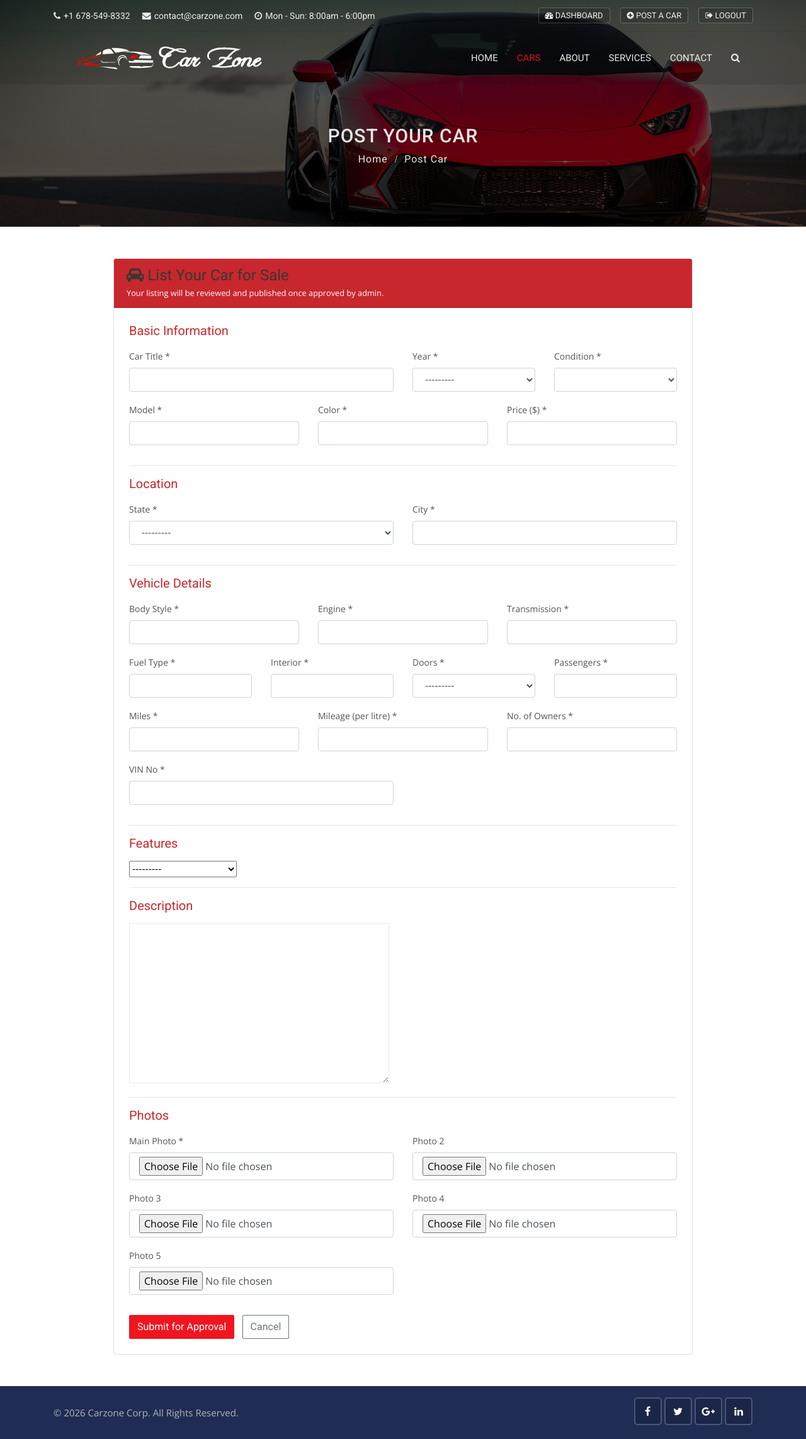
After one commit to pranayreddy-08/carzone, a Django app: page /cars/post in a window 1280 px wide. The commit adds this page. Shown: the whole page at 63% size. Run offline with Django 3.2, Linux system fonts and the light colour scheme; the visitor is signed in with stand-in values (Sample User, id 1); lists and menus that the app fills with data are empty; some libraries are stand-ins or nearby versions.

Commit message:
Add user car listings with admin approval workflow
- Add owner (FK to User) and is_approved fields to Car model
- Users can post car ads via /cars/post (login required)
- Posted cars default to pending; admin approves via admin panel
- Users can delete their own listings from dashboard
- Dashboard now shows My Listings (with status) and My Inquiries
- Public car/search/home views only show approved cars
- Added approve_cars bulk action in admin
- Post a Car link added to topbar for logged-in users

Co-Authored-By: Claude Sonnet 4.6 <noreply@anthropic.com>

```diff
--- a/accounts/views.py
+++ b/accounts/views.py
@@ -2,6 +2,7 @@ from django.shortcuts import render, redirect
 from django.contrib import messages, auth
 from django.contrib.auth.models import User
 from contacts.models import Contact
+from cars.models import Car
 from django.contrib.auth.decorators import login_required
 
 # Create your views here.
@@ -57,10 +58,11 @@ def register(request):
 @login_required(login_url = 'login')
 def dashboard(request):
     user_inquiry = Contact.objects.order_by('-create_date').filter(user_id=request.user.id)
-    # count = Contact.objects.order_by('-create_date').filter(user_id=request.user.id).count()
+    user_listings = Car.objects.filter(owner=request.user).order_by('-created_date')
 
     data = {
         'inquiries': user_inquiry,
+        'listings': user_listings,
     }
     return render(request, 'accounts/dashboard.html', data)
 
--- /dev/null
+++ b/cars/forms.py
@@ -0,0 +1,20 @@
+from django import forms
+from .models import Car
+
+
+class CarPostForm(forms.ModelForm):
+    class Meta:
+        model = Car
+        exclude = ['owner', 'is_featured', 'is_approved', 'created_date']
+        widgets = {
+            'state': forms.Select(attrs={'class': 'form-control'}),
+            'year': forms.Select(attrs={'class': 'form-control'}),
+            'condition': forms.Select(attrs={'class': 'form-control', 'choices': [('New','New'),('Used','Used')]}),
+            'doors': forms.Select(attrs={'class': 'form-control'}),
+        }
+
+    def __init__(self, *args, **kwargs):
+        super().__init__(*args, **kwargs)
+        for field in self.fields:
+            if field not in ['features', 'description']:
+                self.fields[field].widget.attrs.update({'class': 'form-control'})
--- a/cars/models.py
+++ b/cars/models.py
@@ -2,6 +2,7 @@ from django.db import models
 from datetime import datetime
 from ckeditor.fields import RichTextField
 from multiselectfield import MultiSelectField
+from django.contrib.auth.models import User
 
 # Create your models here.
 class Car(models.Model):
@@ -115,6 +116,8 @@ class Car(models.Model):
     fuel_type = models.CharField(max_length=50)
     no_of_owners = models.CharField(max_length=100)
     is_featured = models.BooleanField(default=False)
+    is_approved = models.BooleanField(default=False)
+    owner = models.ForeignKey(User, on_delete=models.SET_NULL, null=True, blank=True, related_name='cars')
     created_date = models.DateTimeField(default=datetime.now, blank=True)
 
     def __str__(self):
--- a/cars/urls.py
+++ b/cars/urls.py
@@ -5,4 +5,6 @@ urlpatterns = [
     path('', views.cars, name='cars'),
     path('<int:id>', views.car_detail, name='car_detail'),
     path('search', views.search, name='search'),
+    path('post', views.post_car, name='post_car'),
+    path('delete/<int:id>', views.delete_car, name='delete_car'),
 ]
--- a/cars/views.py
+++ b/cars/views.py
@@ -1,10 +1,13 @@
-from django.shortcuts import render, get_object_or_404
+from django.shortcuts import render, get_object_or_404, redirect
+from django.contrib.auth.decorators import login_required
+from django.contrib import messages
 from .models import Car
+from .forms import CarPostForm
 from django.core.paginator import EmptyPage, PageNotAnInteger, Paginator
 
 # Create your views here.
 def cars(request):
-    cars = Car.objects.order_by('-created_date')
+    cars = Car.objects.filter(is_approved=True).order_by('-created_date')
     paginator = Paginator(cars, 4)
     page = request.GET.get('page')
     paged_cars = paginator.get_page(page)
@@ -33,7 +36,7 @@ def car_detail(request, id):
 
 
 def search(request):
-    cars = Car.objects.order_by('-created_date')
+    cars = Car.objects.filter(is_approved=True).order_by('-created_date')
 
     model_search = Car.objects.values_list('model', flat=True).distinct()
     city_search = Car.objects.values_list('city', flat=True).distinct()
@@ -81,3 +84,28 @@ def search(request):
         'transmission_search': transmission_search,
     }
     return render(request, 'cars/search.html', data)
+
+
+@login_required(login_url='login')
+def post_car(request):
+    if request.method == 'POST':
+        form = CarPostForm(request.POST, request.FILES)
+        if form.is_valid():
+            car = form.save(commit=False)
+            car.owner = request.user
+            car.is_approved = False
+            car.save()
+            messages.success(request, 'Your car has been submitted and is pending admin approval.')
+            return redirect('dashboard')
+    else:
+        form = CarPostForm()
+    return render(request, 'cars/post_car.html', {'form': form})
+
+
+@login_required(login_url='login')
+def delete_car(request, id):
+    car = get_object_or_404(Car, pk=id, owner=request.user)
+    if request.method == 'POST':
+        car.delete()
+        messages.success(request, 'Your listing has been deleted.')
+    return redirect('dashboard')
--- a/pages/views.py
+++ b/pages/views.py
@@ -9,8 +9,8 @@ from django.contrib import messages
 
 def home(request):
     teams = Team.objects.all()
-    featured_cars = Car.objects.order_by('-created_date').filter(is_featured=True)
-    all_cars = Car.objects.order_by('-created_date')
+    featured_cars = Car.objects.order_by('-created_date').filter(is_featured=True, is_approved=True)
+    all_cars = Car.objects.filter(is_approved=True).order_by('-created_date')
     model_search = Car.objects.values_list('model', flat=True).distinct()
     city_search = Car.objects.values_list('city', flat=True).distinct()
     year_search = Car.objects.values_list('year', flat=True).distinct()
--- /dev/null
+++ b/templates/cars/post_car.html
@@ -0,0 +1,182 @@
+{% extends 'base.html' %}
+{% load static %}
+
+{% block title %} | Post Your Car {% endblock %}
+{% block content %}
+
+<!-- Sub banner start -->
+<div class="sub-banner overview-bgi">
+    <div class="container breadcrumb-area">
+        <div class="breadcrumb-areas">
+            <h1>Post Your Car</h1>
+            <ul class="breadcrumbs">
+                <li><a href="{% url 'home' %}">Home</a></li>
+                <li class="active">Post Car</li>
+            </ul>
+        </div>
+    </div>
+</div>
+<!-- Sub Banner end -->
+
+<div class="container mt-50 mb-50">
+    {% include 'includes/messages.html' %}
+
+    <div class="row justify-content-center">
+        <div class="col-lg-10">
+            <div class="card shadow-sm">
+                <div class="card-header" style="background-color:#c8272d; color:#fff;">
+                    <h4 class="mb-0"><i class="fa fa-car"></i> List Your Car for Sale</h4>
+                    <small>Your listing will be reviewed and published once approved by admin.</small>
+                </div>
+                <div class="card-body p-4">
+                    <form method="POST" enctype="multipart/form-data">
+                        {% csrf_token %}
+
+                        <h5 class="mb-3" style="color:#c8272d;">Basic Information</h5>
+                        <div class="row">
+                            <div class="col-md-6 form-group">
+                                <label>Car Title *</label>
+                                {{ form.car_title }}
+                            </div>
+                            <div class="col-md-3 form-group">
+                                <label>Year *</label>
+                                {{ form.year }}
+                            </div>
+                            <div class="col-md-3 form-group">
+                                <label>Condition *</label>
+                                {{ form.condition }}
+                            </div>
+                        </div>
+
+                        <div class="row">
+                            <div class="col-md-4 form-group">
+                                <label>Model *</label>
+                                {{ form.model }}
+                            </div>
+                            <div class="col-md-4 form-group">
+                                <label>Color *</label>
+                                {{ form.color }}
+                            </div>
+                            <div class="col-md-4 form-group">
+                                <label>Price ($) *</label>
+                                {{ form.price }}
+                            </div>
+                        </div>
+
+                        <hr>
+                        <h5 class="mb-3" style="color:#c8272d;">Location</h5>
+                        <div class="row">
+                            <div class="col-md-6 form-group">
+                                <label>State *</label>
+                                {{ form.state }}
+                            </div>
+                            <div class="col-md-6 form-group">
+                                <label>City *</label>
+                                {{ form.city }}
+                            </div>
+                        </div>
+
+                        <hr>
+                        <h5 class="mb-3" style="color:#c8272d;">Vehicle Details</h5>
+                        <div class="row">
+                            <div class="col-md-4 form-group">
+                                <label>Body Style *</label>
+                                {{ form.body_style }}
+                            </div>
+                            <div class="col-md-4 form-group">
+                                <label>Engine *</label>
+                                {{ form.engine }}
+                            </div>
+                            <div class="col-md-4 form-group">
+                                <label>Transmission *</label>
+                                {{ form.transmission }}
+                            </div>
+                        </div>
+                        <div class="row">
+                            <div class="col-md-3 form-group">
+                                <label>Fuel Type *</label>
+                                {{ form.fuel_type }}
+                            </div>
+                            <div class="col-md-3 form-group">
+                                <label>Interior *</label>
+                                {{ form.interior }}
+                            </div>
+                            <div class="col-md-3 form-group">
+                                <label>Doors *</label>
+                                {{ form.doors }}
+                            </div>
+                            <div class="col-md-3 form-group">
+                                <label>Passengers *</label>
+                                {{ form.passengers }}
+                            </div>
+                        </div>
+                        <div class="row">
+                            <div class="col-md-4 form-group">
+                                <label>Miles *</label>
+                                {{ form.miles }}
+                            </div>
+                            <div class="col-md-4 form-group">
+                                <label>Mileage (per litre) *</label>
+                                {{ form.milage }}
+                            </div>
+                            <div class="col-md-4 form-group">
+                                <label>No. of Owners *</label>
+                                {{ form.no_of_owners }}
+                            </div>
+                        </div>
+                        <div class="row">
+                            <div class="col-md-6 form-group">
+                                <label>VIN No *</label>
+                                {{ form.vin_no }}
+                            </div>
+                        </div>
+
+                        <hr>
+                        <h5 class="mb-3" style="color:#c8272d;">Features</h5>
+                        <div class="form-group">
+                            {{ form.features }}
+                        </div>
+
+                        <hr>
+                        <h5 class="mb-3" style="color:#c8272d;">Description</h5>
+                        <div class="form-group">
+                            {{ form.description }}
+                        </div>
+
+                        <hr>
+                        <h5 class="mb-3" style="color:#c8272d;">Photos</h5>
+                        <div class="row">
+                            <div class="col-md-6 form-group">
+                                <label>Main Photo *</label>
+                                {{ form.car_photo }}
+                            </div>
+                            <div class="col-md-6 form-group">
+                                <label>Photo 2</label>
+                                {{ form.car_photo_1 }}
+                            </div>
+                            <div class="col-md-6 form-group">
+                                <label>Photo 3</label>
+                                {{ form.car_photo_2 }}
+                            </div>
+                            <div class="col-md-6 form-group">
+                                <label>Photo 4</label>
+                                {{ form.car_photo_3 }}
+                            </div>
+                            <div class="col-md-6 form-group">
+                                <label>Photo 5</label>
+                                {{ form.car_photo_4 }}
+                            </div>
+                        </div>
+
+                        <div class="mt-3">
+                            <button type="submit" class="btn button-theme">Submit for Approval</button>
+                            <a href="{% url 'dashboard' %}" class="btn btn-outline-secondary ml-2">Cancel</a>
+                        </div>
+                    </form>
+                </div>
+            </div>
+        </div>
+    </div>
+</div>
+
+{% endblock %}
--- a/templates/includes/topbar.html
+++ b/templates/includes/topbar.html
@@ -16,7 +16,9 @@
                   <li>
                       <a href="{% url 'dashboard' %}" class="sign-in"><i class="fa fa-tachometer"></i> Dashboard</a>
                   </li>
-
+                  <li>
+                      <a href="{% url 'post_car' %}" class="sign-in"><i class="fa fa-plus-circle"></i> Post a Car</a>
+                  </li>
                   <li>
                       <a href="javascript:{document.getElementById('logout').submit()}" class="sign-in"><i class="fa fa-sign-out"></i> Logout</a>
                       <form action="{% url 'logout' %}" id="logout" method="POST">
```
Also changed, not shown: cars/admin.py (+13 -6 lines), templates/accounts/dashboard.html (+65 -21 lines), cars/migrations/0003_auto_20260614_1524.py (added).
